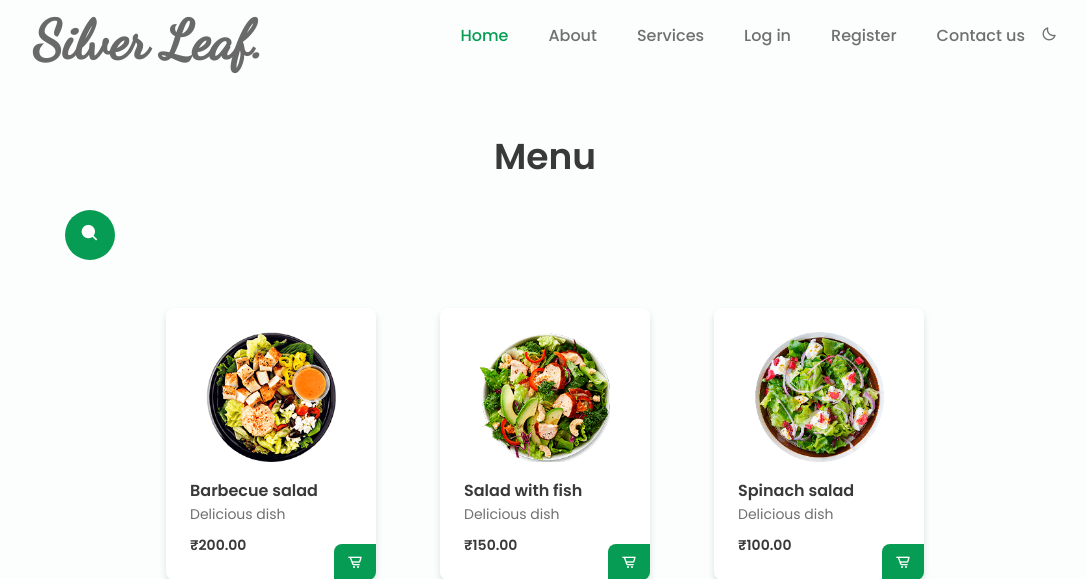
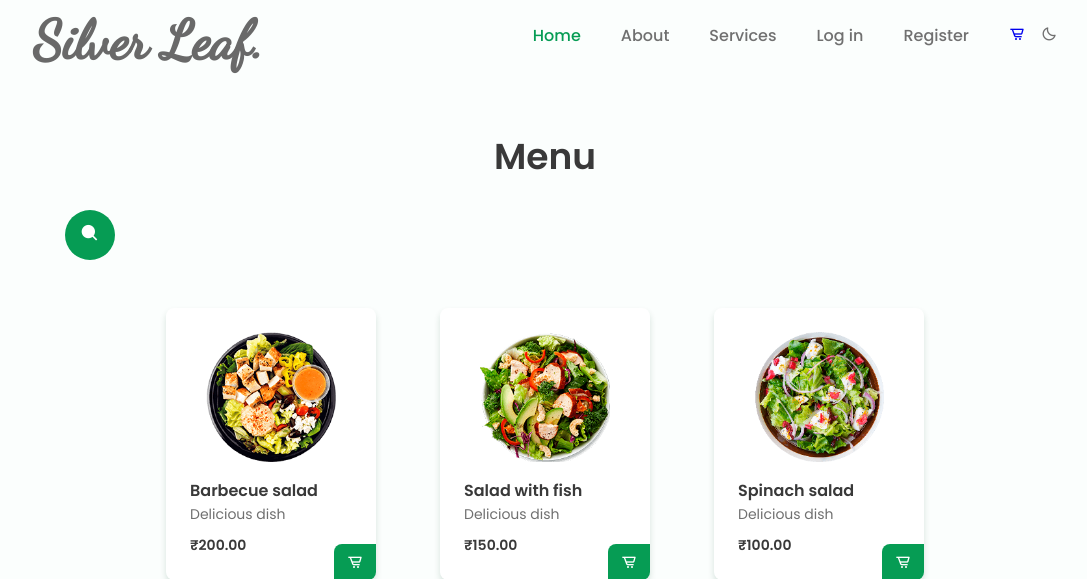
Before and after one commit to avocadopelvis/restaurant-web-app, a Flask app: page /menu in a window 1280 px wide. Shown: the top 579 px of the page, without its empty margins (95-1182 px from the left). Run offline with Flask 2, Linux system fonts and the light colour scheme.

Commit message:
Added cart button

```diff
--- a/restaurant/static/styles/css/styles.css
+++ b/restaurant/static/styles/css/styles.css
@@ -393,6 +393,13 @@ img{
   border-radius: .5rem 0 .5rem 0;
 }
 
+.cart__button{
+}
+
+.cart__button:hover{
+  color: var(--first-color);
+}
+
 /*========== CONTACT ==========*/
 .contact__container{
   text-align: center;
--- a/restaurant/templates/menu.html
+++ b/restaurant/templates/menu.html
@@ -31,7 +31,8 @@
                     <li class="nav__item"><a href="index.html#services" class="nav__link">Services</a></li>
                     <li class="nav__item"><a href="login.html" class="nav__link">Log in</a></li>
                     <li class="nav__item"><a href="login.html#register" class="nav__link">Register</a></li>
-                    <li class="nav__item"><a href="index.html#contact" class="nav__link">Contact us</a></li>
+                    <!-- <li class="nav__item"><a href="index.html#contact" class="nav__link">Contact us</a></li> -->
+                    <li class="nav__item"><a href="#" class="cart__button"><i class='bx bx-cart-alt'></i></a></li>
 
                     <li><i class='bx bx-moon change-theme' id="theme-button"></i></li>
                 </ul>
```
